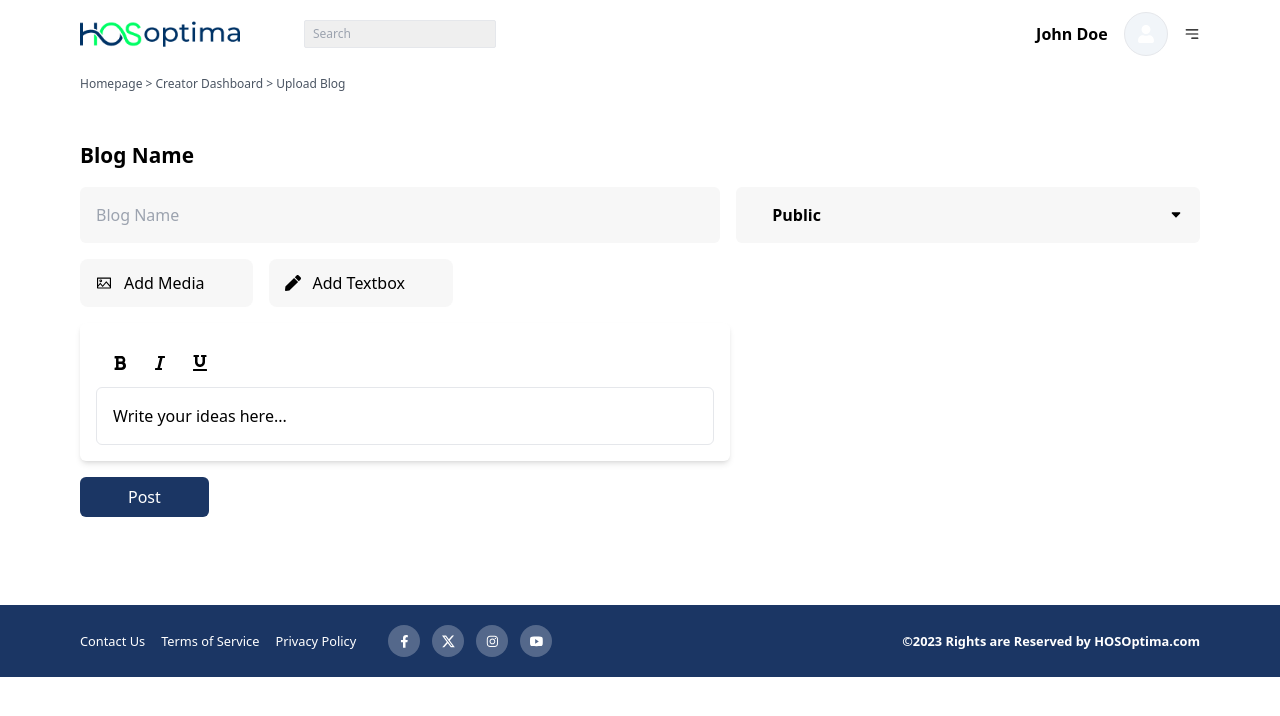
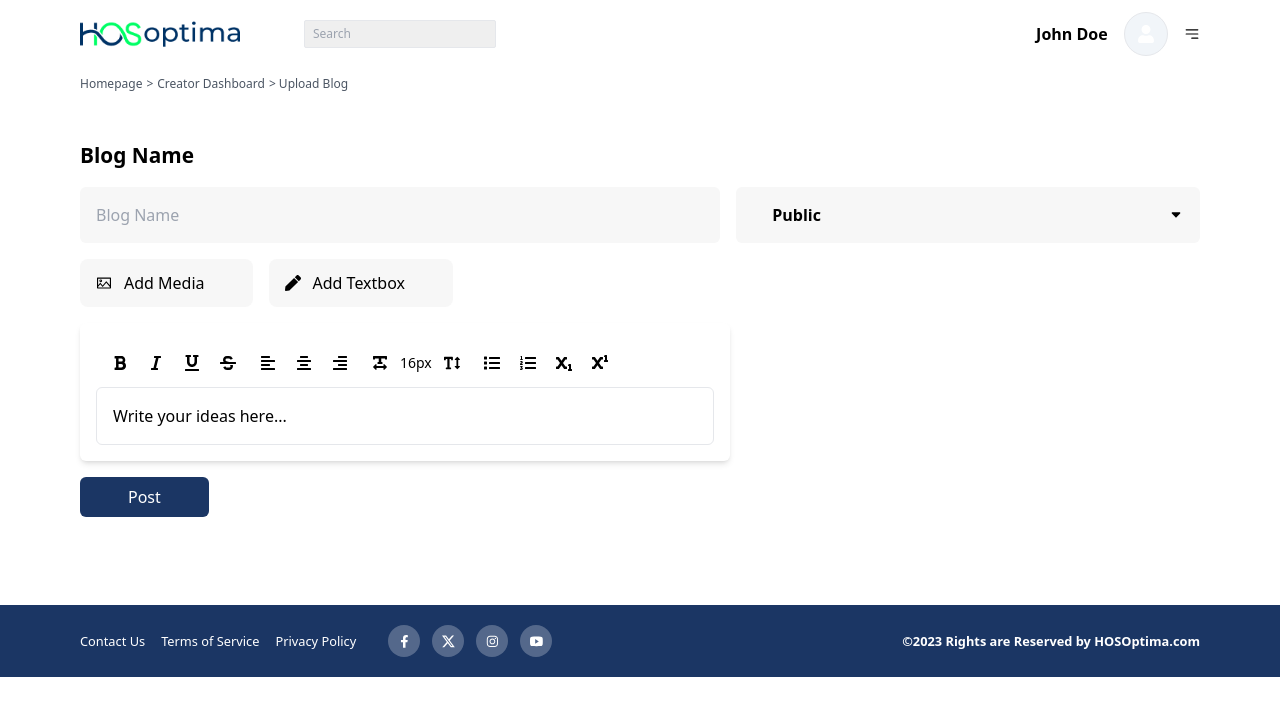
Before and after one commit to Haymoux/test-haybe, a Next.js app in the folder frontend/: page /admin/creator-dashboard/upload-blog in a window 1280 px wide. Shown: the top 716 px of the page. Built offline with nearby package versions, Linux system fonts and the light colour scheme.

Commit message:
update on the breadcrumbs for the upload videos, upload book and upload blogs pages

```diff
--- a/frontend/app/admin/creator-dashboard/upload-blog/page.tsx
+++ b/frontend/app/admin/creator-dashboard/upload-blog/page.tsx
@@ -1,4 +1,5 @@
 import TextEditor from '@/helper/TextEditor'
+import Link from 'next/link'
 import React from 'react'
 import { AiOutlinePicture } from 'react-icons/ai'
 import { FaPen } from 'react-icons/fa'
@@ -8,7 +9,17 @@ import { TiArrowSortedDown } from 'react-icons/ti'
 export default function UploadBlog() {
   return (
     <div className=''>
-        <h5 className='text-xs mb-4 text-gray-600'>Homepage &gt; Creator Dashboard &gt; Upload Blog </h5>
+        <h5 className='text-xs mb-4 text-gray-600 flex gap-1'>
+          <Link href={`/`}>
+            Homepage
+          </Link>
+           &gt;
+          <Link href={`/admin/creator-dashboard`}>
+            Creator Dashboard
+          </Link>
+           &gt;
+          Upload Blog
+        </h5>
         <div className='py-8'>
 
           <h2 className='font-bold text-[1.3rem]'>Blog Name</h2>
--- a/frontend/app/admin/creator-dashboard/upload-book/page.tsx
+++ b/frontend/app/admin/creator-dashboard/upload-book/page.tsx
@@ -1,5 +1,6 @@
 import { RecentVideoCard } from '@/components/Cards/RecentVideoCard'
 import { recentVideoData } from '@/mock data/recentVideoData'
+import Link from 'next/link'
 import React from 'react'
 import { FiUpload } from 'react-icons/fi'
 import { TiArrowSortedDown } from 'react-icons/ti'
@@ -7,7 +8,17 @@ import { TiArrowSortedDown } from 'react-icons/ti'
 export default function UploadBook() {
   return (
     <div className=''>
-        <h5 className='text-xs mb-4 text-gray-600'>Homepage &gt; Creator Dashboard &gt; Upload Book </h5>
+        <h5 className='text-xs mb-4 text-gray-600 flex gap-1'>
+          <Link href={`/`}>
+            Homepage
+          </Link>
+           &gt;
+          <Link href={`/admin/creator-dashboard`}>
+            Creator Dashboard
+          </Link>
+           &gt;
+          Upload Book
+        </h5>
         <div className='py-8'>
 
           <h2 className='font-bold text-[1.3rem]'>Book Name</h2>
--- a/frontend/app/admin/creator-dashboard/upload-video/page.tsx
+++ b/frontend/app/admin/creator-dashboard/upload-video/page.tsx
@@ -1,5 +1,6 @@
 import { RecentVideoCard } from '@/components/Cards/RecentVideoCard'
 import { recentVideoData } from '@/mock data/recentVideoData'
+import Link from 'next/link'
 import React from 'react'
 import { FiUpload } from 'react-icons/fi'
 import { TiArrowSortedDown } from 'react-icons/ti'
@@ -7,7 +8,17 @@ import { TiArrowSortedDown } from 'react-icons/ti'
 export default function UploadVideo() {
   return (
     <div className=''>
-        <h5 className='text-xs mb-4 text-gray-600'>Homepage &gt; Creator Dashboard &gt; Upload video </h5>
+        <h5 className='text-xs mb-4 text-gray-600 flex gap-1'>
+          <Link href={`/`}>
+            Homepage
+          </Link>
+           &gt;
+          <Link href={`/admin/creator-dashboard`}>
+            Creator Dashboard
+          </Link>
+           &gt;
+          Upload Video
+        </h5>
         <div className='py-8'>
 
           <h2 className='font-bold text-[1.3rem]'>Course Name</h2>
--- a/frontend/helper/TextEditor.tsx
+++ b/frontend/helper/TextEditor.tsx
@@ -1,7 +1,21 @@
 'use client';
 
 import React, { useRef, useState } from 'react';
-import { FaBold, FaItalic, FaUnderline } from 'react-icons/fa';
+import {
+  FaBold,
+  FaItalic,
+  FaUnderline,
+  FaAlignLeft,
+  FaAlignCenter,
+  FaAlignRight,
+  FaTextHeight,
+  FaTextWidth,
+  FaList,
+  FaListOl,
+  FaStrikethrough,
+  FaSubscript,
+  FaSuperscript
+} from 'react-icons/fa';
 
 const TextEditor: React.FC = () => {
   const editorRef = useRef<HTMLDivElement>(null);
@@ -9,19 +23,48 @@ const TextEditor: React.FC = () => {
   const [activeFormats, setActiveFormats] = useState({
     bold: false,
     italic: false,
-    underline: false
+    underline: false,
+    strikethrough: false,
+    subscript: false,
+    superscript: false
   });
+  const [fontSize, setFontSize] = useState(16);
 
   // Function to apply text formatting
   const applyFormat = (command: string) => {
     document.execCommand(command, false, '');
-    editorRef.current?.focus(); // Keep focus on the editor after applying the command
+    editorRef.current?.focus();
 
     // Toggle the active state for the format
     setActiveFormats(prev => ({
       ...prev,
       [command]: !prev[command as keyof typeof prev]
     }));
+  };
+
+  // Function to change font size
+  const changeFontSize = (increase: boolean) => {
+    const newSize = increase ? fontSize + 2 : Math.max(10, fontSize - 2);
+    setFontSize(newSize);
+    document.execCommand('fontSize', false, '7');
+
+    if (editorRef.current) {
+      const selection = window.getSelection();
+      if (selection && selection.rangeCount > 0) {
+        const range = selection.getRangeAt(0);
+        const selectedText = range.extractContents();
+        const span = document.createElement('span');
+        span.style.fontSize = `${newSize}px`;
+        span.appendChild(selectedText);
+        range.insertNode(span);
+      }
+    }
+  };
+
+  // Function to apply alignment
+  const applyAlignment = (alignment: string) => {
+    document.execCommand(alignment, false, '');
+    editorRef.current?.focus();
   };
 
   // Handle input events to check if the editor is empty
@@ -48,28 +91,114 @@ const TextEditor: React.FC = () => {
   return (
     <div className="bg-white p-4 rounded-md shadow-md w-full max-w-xl mx-auto">
       {/* Toolbar */}
-      <div className="flex gap-2 items-center mb-2 bg-gray-100 p-2 rounded-md">
+      <div className="flex flex-wrap gap-2 items-center mb-2 bg-gray-100 p-2 rounded-md">
+        {/* Text Formatting Buttons */}
+        <div className="flex gap-1">
           <button
             title="Bold"
-          className={`p-2 rounded-md hover:bg-gray-200 focus:outline-none ${activeFormats.bold ? 'bg-[#F7F7F7] border' : ''}`}
+            className={`p-2 rounded-md hover:bg-gray-200 focus:outline-none ${activeFormats.bold ? 'bg-[#F7F7F7] border ' : ''}`}
             onClick={() => applyFormat('bold')}
           >
             <FaBold />
           </button>
           <button
             title="Italic"
-          className={`p-2 rounded-md hover:bg-gray-200 focus:outline-none ${activeFormats.italic ? 'bg-[#F7F7F7] border' : ''}`}
+            className={`p-2 rounded-md hover:bg-gray-200 focus:outline-none ${activeFormats.italic ? 'bg-[#F7F7F7] border ' : ''}`}
             onClick={() => applyFormat('italic')}
           >
             <FaItalic />
           </button>
           <button
             title="Underline"
-          className={`p-2 rounded-md hover:bg-gray-200 focus:outline-none ${activeFormats.underline ? 'bg-[#F7F7F7] border' : ''}`}
+            className={`p-2 rounded-md hover:bg-gray-200 focus:outline-none ${activeFormats.underline ? 'bg-[#F7F7F7] border ' : ''}`}
             onClick={() => applyFormat('underline')}
           >
             <FaUnderline />
           </button>
+          <button
+            title="Strikethrough"
+            className={`p-2 rounded-md hover:bg-gray-200 focus:outline-none ${activeFormats.strikethrough ? 'bg-[#F7F7F7] border ' : ''}`}
+            onClick={() => applyFormat('strikethrough')}
+          >
+            <FaStrikethrough />
+          </button>
+        </div>
+
+        {/* Alignment Buttons */}
+        <div className="flex gap-1">
+          <button
+            title="Align Left"
+            className={`p-2 rounded-md hover:bg-gray-200 focus:outline-none`}
+            onClick={() => applyAlignment('justifyLeft')}
+          >
+            <FaAlignLeft />
+          </button>
+          <button
+            title="Align Center"
+            className="p-2 rounded-md hover:bg-gray-200 focus:outline-none"
+            onClick={() => applyAlignment('justifyCenter')}
+          >
+            <FaAlignCenter />
+          </button>
+          <button
+            title="Align Right"
+            className="p-2 rounded-md hover:bg-gray-200 focus:outline-none"
+            onClick={() => applyAlignment('justifyRight')}
+          >
+            <FaAlignRight />
+          </button>
+        </div>
+
+        {/* Font Size Buttons */}
+        <div className="flex gap-1 items-center">
+          <button
+            title="Decrease Font Size"
+            className="p-2 rounded-md hover:bg-gray-200 focus:outline-none"
+            onClick={() => changeFontSize(false)}
+          >
+            <FaTextWidth />
+          </button>
+          <span className="text-sm">{fontSize}px</span>
+          <button
+            title="Increase Font Size"
+            className="p-2 rounded-md hover:bg-gray-200 focus:outline-none"
+            onClick={() => changeFontSize(true)}
+          >
+            <FaTextHeight />
+          </button>
+        </div>
+
+        {/* List and Other Formatting Buttons */}
+        <div className="flex gap-1">
+          <button
+            title="Unordered List"
+            className="p-2 rounded-md hover:bg-gray-200 focus:outline-none"
+            onClick={() => applyFormat('insertUnorderedList')}
+          >
+            <FaList />
+          </button>
+          <button
+            title="Ordered List"
+            className="p-2 rounded-md hover:bg-gray-200 focus:outline-none"
+            onClick={() => applyFormat('insertOrderedList')}
+          >
+            <FaListOl />
+          </button>
+          <button
+            title="Subscript"
+            className={`p-2 rounded-md hover:bg-gray-200 focus:outline-none ${activeFormats.subscript ? 'bg-[#F7F7F7] border ' : ''}`}
+            onClick={() => applyFormat('subscript')}
+          >
+            <FaSubscript />
+          </button>
+          <button
+            title="Superscript"
+            className={`p-2 rounded-md hover:bg-gray-200 focus:outline-none ${activeFormats.superscript ? 'bg-[#F7F7F7] border ' : ''}`}
+            onClick={() => applyFormat('superscript')}
+          >
+            <FaSuperscript />
+          </button>
+        </div>
       </div>
 
       {/* Editor */}
@@ -77,10 +206,11 @@ const TextEditor: React.FC = () => {
         ref={editorRef}
         contentEditable
         // placeholder="Write your ideas here..."
-        className={`w-full min-h-[44vh] border border-gray-300 outline-none rounded-md p-4 bg-gray-50 focus:outline-none ${isEmpty ? 'text-gray-400' : ''}`}
+        className={`w-full min-h-[44vh] border border-gray-300 rounded-md p-4 bg-gray-50 focus:outline-none ${isEmpty ? 'text-gray-400' : ''}`}
         onInput={handleInput}
         onFocus={handleFocus}
         onBlur={handleBlur}
+        style={{ fontSize: `${fontSize}px` }}
         suppressContentEditableWarning
       >
         {isEmpty ? "Write your ideas here..." : ''}
```
Also changed, not shown: 1 other file (tests, documents, lock files or other folders). Lines whose indentation alone changed are shown as unchanged.
